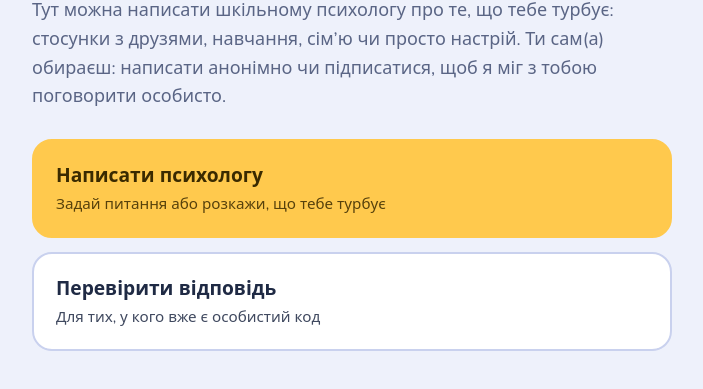
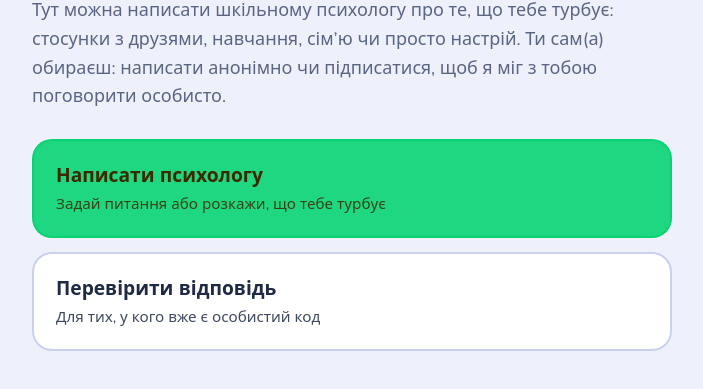
Before and after one commit to Drucenomore/psychologist, a plain HTML site: page index.html in a window 1280 px wide. Shown: the part 161-550 px from the top of the page, without its empty margins (288-991 px from the left). Drawn offline with nearby package versions, Linux system fonts and the light colour scheme.

Commit message:
Update index.html

```diff
--- a/index.html
+++ b/index.html
@@ -15,7 +15,7 @@
     --ink: #1f2a44;
     --muted: #5a6585;
     --line: #c9d1ee;
-    --accent: #ffc94d;
+    --accent: #06d272e3;
     --accent-ink: #3a2a00;
     --focus: #3b5bdb;
     --note-bg: #fff6df;
```
